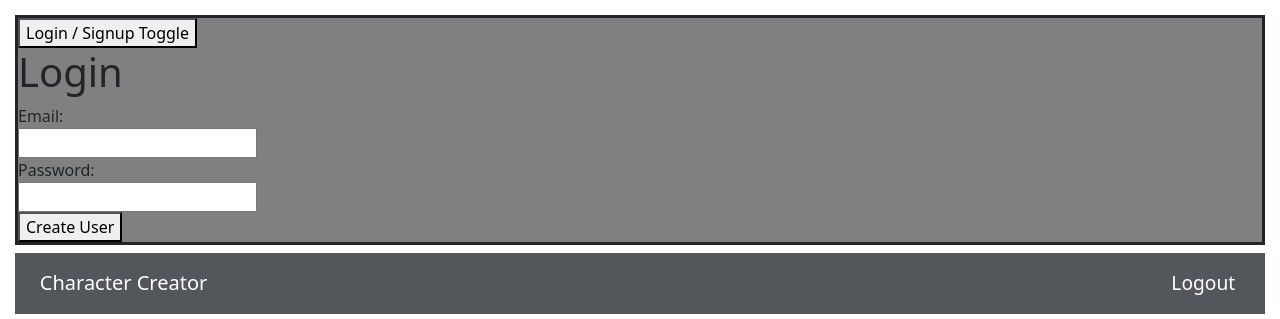
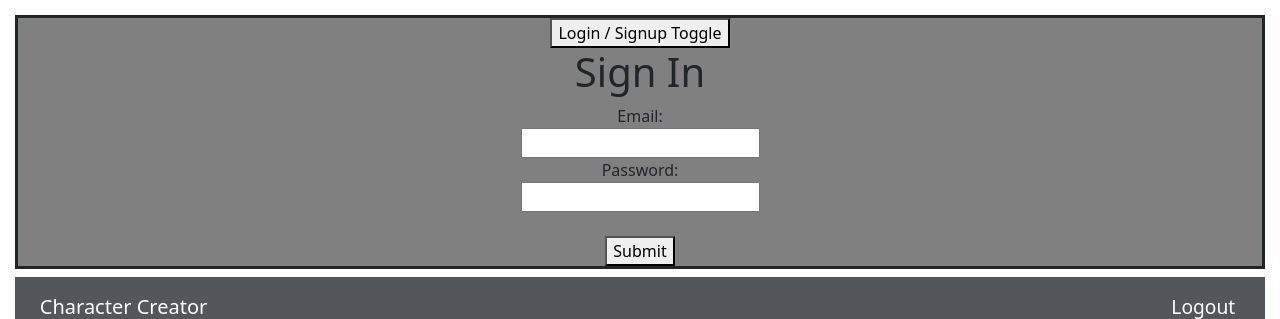
Before and after one commit to M4ttHolmes/CharCreator_Client, a React (Create React App) app: page /home in a window 1280 px wide. Shown: the top 319 px of the page. Built offline with nearby package versions, Linux system fonts and the light colour scheme; no server answers.

Commit message:
afternoon 10292021

```diff
--- a/src/auth/Auth.js
+++ b/src/auth/Auth.js
@@ -8,6 +8,7 @@ const styles = {
         display: "table",
         width: "100%",
         backgroundSize: "cover",
+        textAlign: "center",
         backgroundColor: "gray",
         border: "solid"
     }
@@ -23,7 +24,7 @@ const Auth = (props) => {
     const [login, setLogin] = useState(true);
 
 const title = () => {
-    return !login ? 'Register A New User' : 'Login'
+    return !login ? 'Register A New User' : 'Sign In'
 }
 
 const loginToggle = (e) => {
@@ -56,7 +57,35 @@ const signupFields = () => !login ?
 ) : null;
 
 const handleSubmit = event => {
-    /*START HERE 1:29:30 in video */
+    event.preventDefault();
+
+    let reqBody = login ?
+    {
+        email: email,
+        password: password,
+    } :
+    {
+        email: email,
+        password: password,
+        username: username,
+        firstName: firstName,
+        lastName: lastName
+    }
+
+    let url = login ?
+    'http://localhost:3000/user/login' :
+    'http://localhost:3000/user/register';
+
+    fetch(url, {
+        method: 'POST',
+        body: JSON.stringify(reqBody),
+        headers: new Headers({
+            'Content-Type' : 'application/json'
+        })
+    })
+    .then(response => response.json())
+    .then(json => console.log(json))
+    .catch(err => console.log(err))
 }
 
     return (
@@ -68,13 +97,14 @@ const handleSubmit = event => {
                 {signupFields()}
                 <label htmlFor="email">Email:</label>
                 <br/>
-                <input type='text' id="email" value={email} onChange={(e) => setEmail(e.target.value)} />
+                <input type="text" id="email" value={email} onChange={(e) => setEmail(e.target.value)} />
                 <br/>
                 <label htmlFor="password">Password:</label>
                 <br/>
                 <input type="password" id="password" value={password} onChange={(e) => setPassword(e.target.value)} />
                 <br/>
-                <button type="submit">Create User</button>
+                <br/>
+                <button type="submit" onClick={handleSubmit}>Submit </button>
             </form>
         </div>
     )
--- a/src/characters/Character.js
+++ b/src/characters/Character.js
@@ -12,7 +12,7 @@ const DisplayCharacter = (props) => {
             method: "DELETE",
             headers: new Headers({
                 "Content-Type": "application/json",
-                "Authorization": "eyJhbGciOiJIUzI1NiIsInR5cCI6IkpXVCJ9.eyJpZCI6NCwiZW1haWwiOiJtYXR0QGVtYWlsLmNvbSIsImlhdCI6MTYzNTQ1MjkzNCwiZXhwIjoxNjM1NTM5MzM0fQ.Effj0rUc03iEaENkXPR38bPdZ7Qbd-MLGnsgXefa8BE"
+                "Authorization": "eyJhbGciOiJIUzI1NiIsInR5cCI6IkpXVCJ9.eyJpZCI6MzUsImVtYWlsIjoidXNlcjQwQGVtYWlsLmNvbSIsImlhdCI6MTYzNTUxODczNSwiZXhwIjoxNjM1NjA1MTM1fQ.iUY4ONvzZJM3A0t7YD-OshxGCr0meeLTvGVA-6t7W48"
             })
         })
             .then(response => response.json())
@@ -30,7 +30,7 @@ const DisplayCharacter = (props) => {
 
     return(
         <div>
-            {props.char.map((char, key) => {
+             {props.char.map((char, key) => {
                 return(
                     <div className="card" key={key}>
                         <div className="card-body">
--- a/src/characters/CharactersIndex.js
+++ b/src/characters/CharactersIndex.js
@@ -13,13 +13,14 @@ const Characters = (props) => {
             method: "GET",
             headers: new Headers({
                 "Content-Type": "application/json",
-                "Authorization": "eyJhbGciOiJIUzI1NiIsInR5cCI6IkpXVCJ9.eyJpZCI6NCwiZW1haWwiOiJtYXR0QGVtYWlsLmNvbSIsImlhdCI6MTYzNTQ1MjkzNCwiZXhwIjoxNjM1NTM5MzM0fQ.Effj0rUc03iEaENkXPR38bPdZ7Qbd-MLGnsgXefa8BE"
+                "Authorization": "eyJhbGciOiJIUzI1NiIsInR5cCI6IkpXVCJ9.eyJpZCI6MzUsImVtYWlsIjoidXNlcjQwQGVtYWlsLmNvbSIsImlhdCI6MTYzNTUxODczNSwiZXhwIjoxNjM1NjA1MTM1fQ.iUY4ONvzZJM3A0t7YD-OshxGCr0meeLTvGVA-6t7W48"
             })
         })
         .then(response => response.json())
         .then(data => {
             console.log(data)
             setChar(data)
+            console.log(char)
         })
         .catch(err => console.log(err))
     }
```
